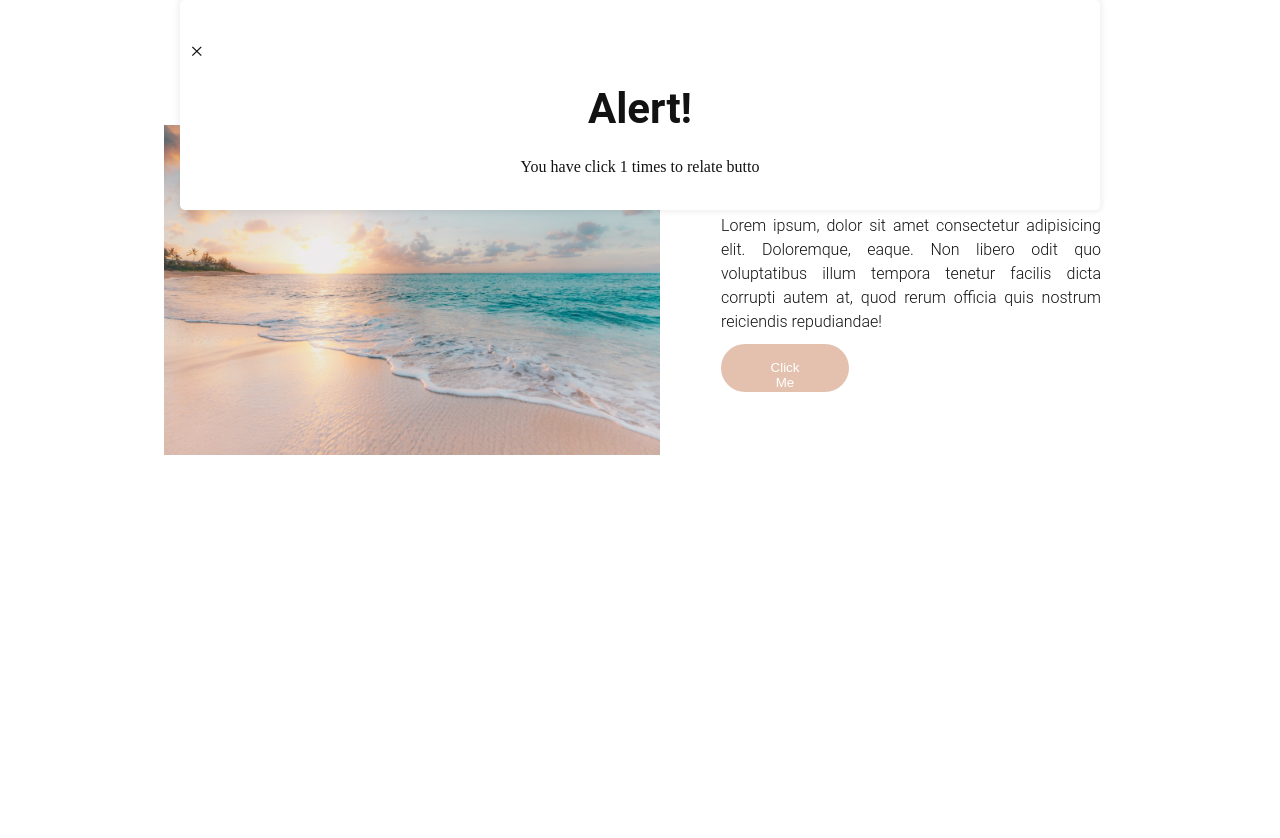
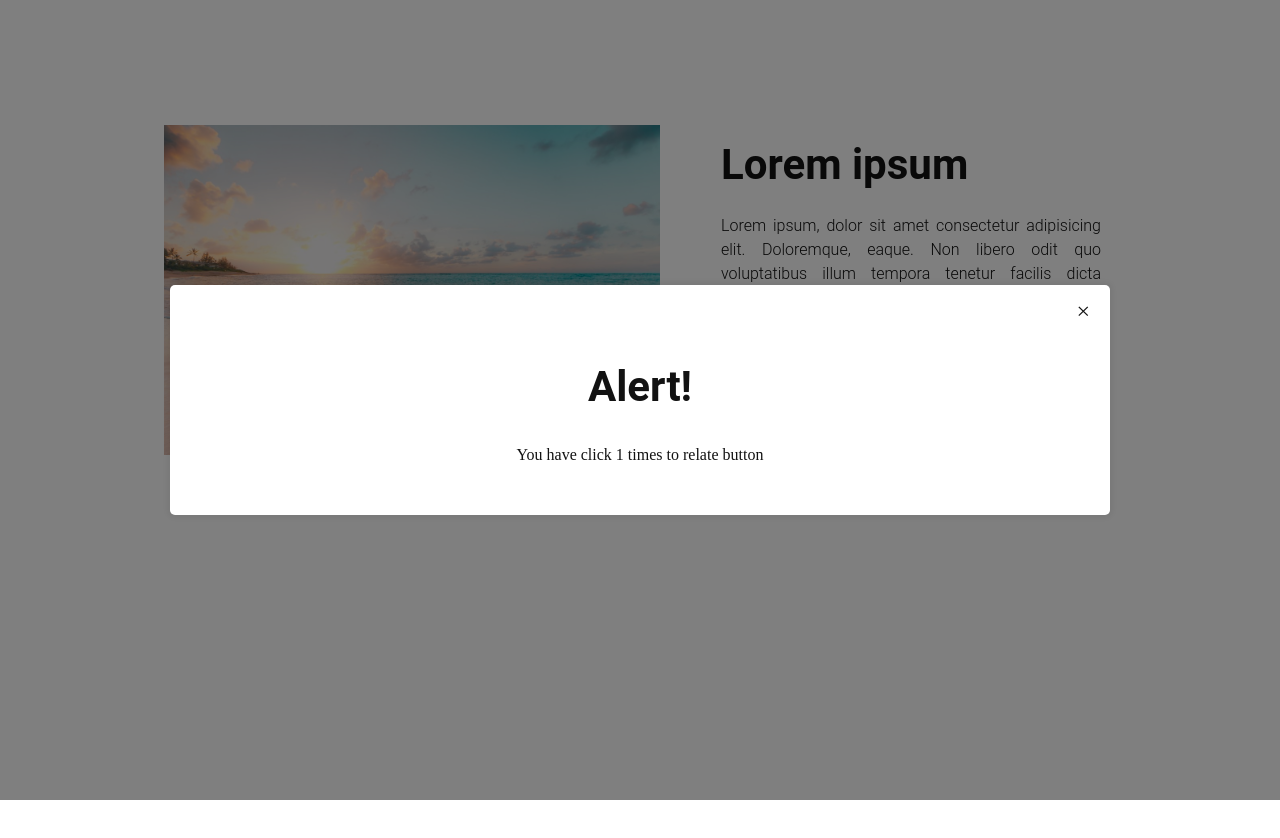
Before and after one commit to Piotr88-B/PiotrBu-awa-GravityGlobal, a website: page index.html in a window 1280 px wide. Both pictures are taken after a click on the button "Click Me". Drawn offline with Linux system fonts and the light colour scheme.

Commit message:
add alert popup

```diff
--- a/index.html
+++ b/index.html
@@ -29,11 +29,12 @@
                          <span>&times;</span>
                         <h2>Alert!</h2>
                         <p id="textAlert"></p>
-                        <button class="restart__Button">Restart</button>
+                        <button class="restart__Button"> Restart </button>
                     </div>
                 </div>
              </div>
          </section>
-    <div class="" id="overlay"></div>
-     <script src="./src/js/main.js"></script>
+    <div class="overlay" ></div>
+     <script src="./src/js/main.js" > </script>
+
 </body>
--- a/src/js/main.js
+++ b/src/js/main.js
@@ -3,42 +3,45 @@ const selectButton = document.querySelector('.open__button')
 const selectModelPopup = document.querySelector('.model__popup')
 const selectContainerPopup = document.querySelector('.container__popup')
 const selectModelTextAlert = document.getElementById('textAlert')
-const selectModelOverlay = document.querySelector('#overlay')
+const selectModelOverlay = document.querySelector('.overlay')
 const selectCloseButton = document.querySelector('span')
 const selectRestartButton = document.querySelector('.restart__Button')
 
+//counter
+let counterButton = 1;
 
 //function counter + text
-let counterButton = 1;
+const counter = () => {
+selectModelTextAlert.textContent = `You have click ${counterButton++} times to relate button`
 
-const counter = () => {
-  selectModelTextAlert.innerText = `You have click ${counterButton++} times to relate butto`
-  if (counterButton > 5) {
-    selectRestartButton.style.display = 'block'
+  if (counterButton >= 5) {
+   selectRestartButton.style.display = 'block'
   }
+
 }
 
 // function show alert
 const openPopup = () => {
   selectModelPopup.classList.add('active');
-  selectModelOverlay.classList.add('active');
+     selectModelOverlay.classList.add('active');
   counter()
 }
 
 //function close popup
 const closePopup = () => {
   selectModelPopup.classList.remove('active');
-  selectModelOverlay.classList.remove('active');
+selectModelOverlay.classList.remove('active');
 }
 
 //Reset counter
 const resetCounter = () => {
   counterButton = 1;
-  selectModelTextAlert.innerText = `You have click ${counterButton++} times to relate butto`
+  selectModelTextAlert.innerText = `You have click ${counterButton} times to relate butto`
   selectRestartButton.style.display = 'none'
 }
 
 //Listen
+selectModelPopup.addEventListener('click', closePopup)
 selectButton.addEventListener('click', openPopup)
 selectCloseButton.addEventListener('click', closePopup)
 selectRestartButton.addEventListener('click', resetCounter)
--- a/src/scss/main.scss
+++ b/src/scss/main.scss
@@ -96,17 +96,23 @@ body, html{
     }
 
       .model__popup{
+        display: flex;
       position: fixed;
+      top: 0;
+      left: 0;
+      right: 0;
+      bottom: 0;
+      align-items: center;
       width: 100%;
       height: 100%;
       z-index: 10;
-      align-items: center;
       transform:scale(0);
+      transition: 0.5s;
 
           .container__popup{
           display: flex;
-          flex-direction: column;
-          justify-content: center;
+          flex-direction: row;
+          flex-wrap: wrap;
           width: 920px;
           height: 210px;
           color: #121212;
@@ -115,37 +121,59 @@ body, html{
           background: #FFFFFF;
           margin-left: auto;
           margin-right: auto;
-          gap: 24px;
+          padding: 10px;
 
-          span{
+
+            span{
+              display: flex;
             opacity: 1;
             padding: 10px;
-
             width: 12px;
+            flex-basis: 100%;
+            order: 1;
             height: 12px;
             font-size: 24px;
+            justify-content: flex-end;
             cursor: pointer;
+             align-items: center;
           }
           h2{
+          display: flex;
           opacity: 1;
           max-width: 320px;
           height: 50px;
+          flex-basis: 100%;
           margin-left: auto;
           margin-right: auto;
           font-family: 'Roboto';
           font-style: normal;
           font-weight: 700;
           font-size: 42px;
+          justify-content: center;
+          order: 2;
+
           }
 
           p{
+            display: flex;
+          flex-basis: 100%;
           max-width: 920px;
           height: 24px;
-          margin-left: auto;
-          margin-right: auto;
+          justify-content: center;
+          order: 3;
+
           }
           .restart__Button{
             display: none;
+            width: 128px;
+            height: 48px;
+            background: $button-color;
+            border-radius: 32px;
+            border:none;
+            text-align: center;
+            order: 4;
+            color: #FFFFFF;
+            cursor: pointer;
           }
         }
       }
@@ -169,6 +197,7 @@ body, html{
     .overlay.active{
       opacity: 1;
       pointer-events: all;
+
     }
   }
 }
```
Also changed, not shown: src/scss/main.css, 1 other file.
